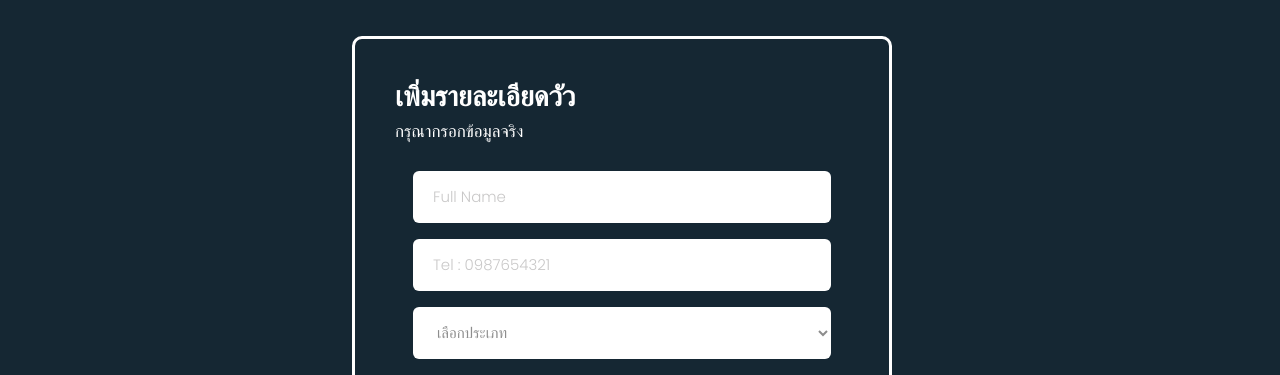
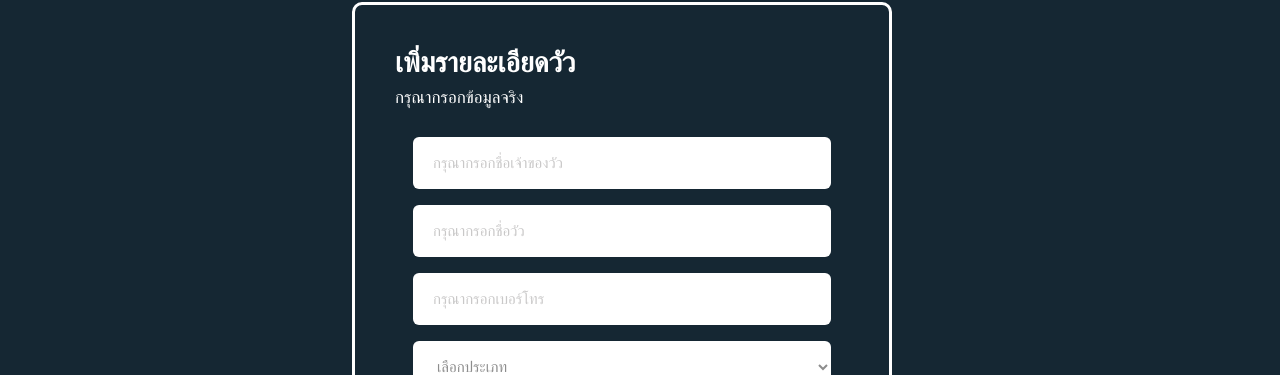
Before and after one commit to Ghent1999/---, a React (Create React App) app: page /data-image in a window 1280 px wide. Shown: the part 219-594 px from the top of the page. Built offline with nearby package versions, Linux system fonts and the light colour scheme.

Commit message:
:guitar:

```diff
--- a/src/page/DataImage/index.tsx
+++ b/src/page/DataImage/index.tsx
@@ -10,6 +10,7 @@ import Modals from "../../components/Modal";
 
 export default function DataImage() {
   const [selectedImage, setSelectedImage] = useState<any>();
+  const [fullNamePerson, setFullNamePerson] = useState("");
   const [fullName, setFullName] = useState("");
   const [tel, setTel] = useState("");
   const [typeCow, setTypeCow] = useState("");
@@ -70,6 +71,7 @@ export default function DataImage() {
   };
 
   const doneSubmit = () => {
+    setFullNamePerson("");
     setFullName("");
     setTel("");
     setTypeCow("");
@@ -137,19 +139,31 @@ export default function DataImage() {
                       <div className="col-md-12">
                         <Form.Control
                           type="text"
-                          placeholder="Full Name"
+                          placeholder="กรุณากรอกชื่อเจ้าของวัว"
+                          onChange={(e) => setFullNamePerson(e.target.value)}
+                          required
+                          value={fullNamePerson}
+                        />
+                        <div className="invalid-feedback ml-6 pl-2">
+                          กรุณากรอกชื่อวัว
+                        </div>
+                      </div>
+                      <div className="col-md-12">
+                        <Form.Control
+                          type="text"
+                          placeholder="กรุณากรอกชื่อวัว"
                           onChange={(e) => setFullName(e.target.value)}
                           required
                           value={fullName}
                         />
                         <div className="invalid-feedback ml-6 pl-2">
-                          กรุณากรอกชื่อ
+                          กรุณากรอกชื่อวัว
                         </div>
                       </div>
                       <div className="col-md-12">
                         <Form.Control
                           type="text"
-                          placeholder="Tel : 0987654321"
+                          placeholder="กรุณากรอกเบอร์โทร"
                           onChange={(e) => setTel(e.target.value)}
                           required
                           value={tel}
```
